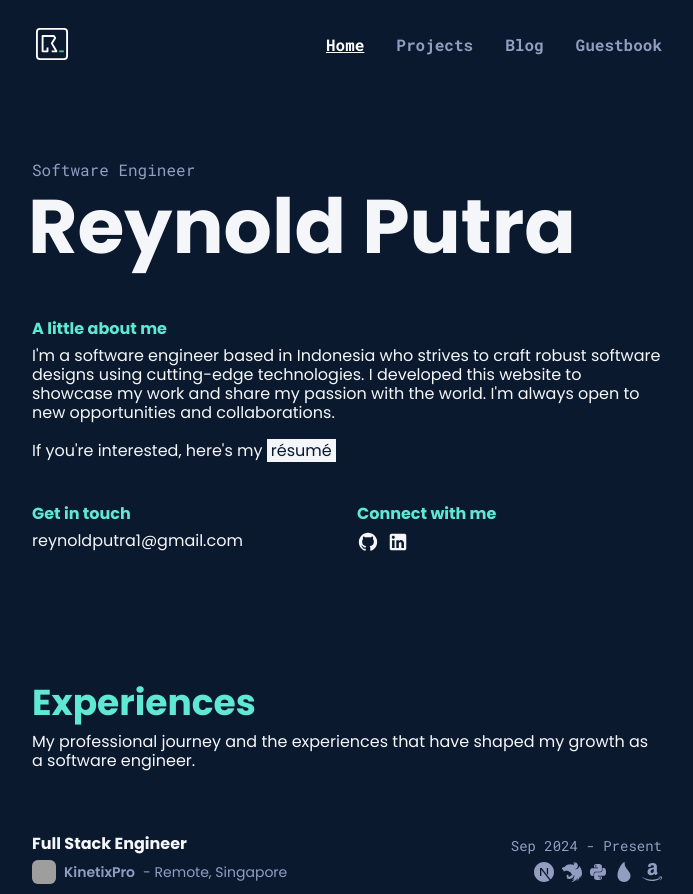
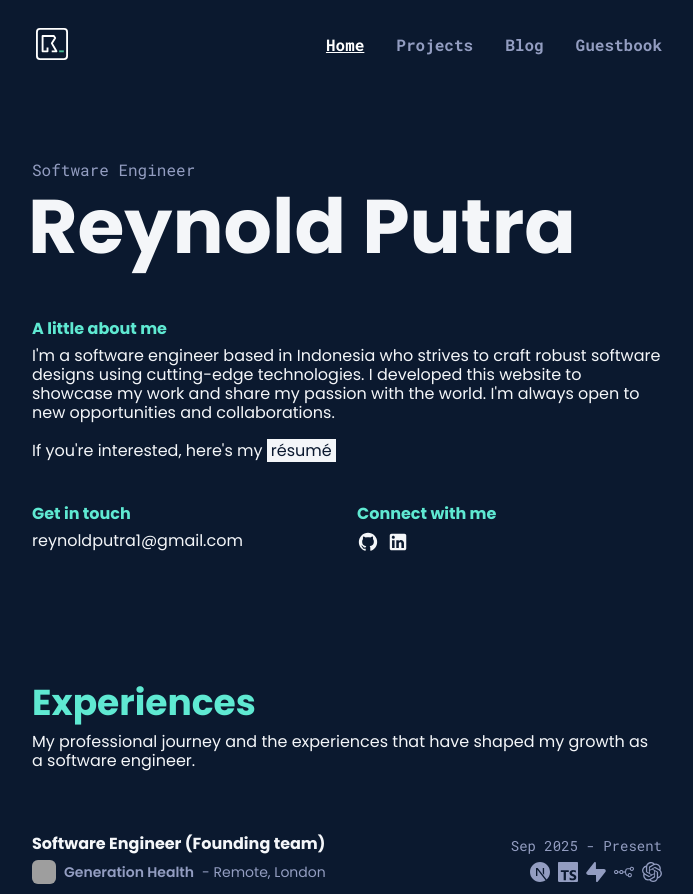
Before and after one commit to reynoldputra/reynoldputra.com, a Next.js app: page / in a window 1280 px wide. Shown: the top 894 px of the page, without its empty margins (293-986 px from the left). Built offline with nearby package versions, Linux system fonts and the light colour scheme; grey boxes are pictures that could not be loaded.

Commit message:
feat: add genaia

```diff
--- a/src/app/_components/experience-section/ExperienceSection.tsx
+++ b/src/app/_components/experience-section/ExperienceSection.tsx
@@ -25,12 +25,26 @@ interface ExperienceItem {
 
 const experiences: ExperienceItem[] = [
     {
+        title: "Software Engineer (Founding team)",
+        company: "Generation Health",
+        location: "Remote, London",
+        logo: "https://ik.imagekit.io/cndlyiyfg/reynoldputra-com/company-logo/genaia.png",
+        startDate: "Sep 2025",
+        endDate: "Present",
+        icons: ["next", "typescript", "supabase", "n8n", "openai"],
+        description: [
+            "Built healthcare apps with a fast MVP delivery cycle, developing 5+ core features end-to-end",
+            "Integrated GenAI pipelines to parse and extract structured content from documents with N8N",
+            "Initiated Next.js–Supabase integration for rapid development"
+        ]
+    },
+    {
         title: "Full Stack Engineer",
         company: "KinetixPro",
         location: "Remote, Singapore",
         logo: "https://ik.imagekit.io/cndlyiyfg/reynoldputra-com/company-logo/kinetixpro.jpeg",
         startDate: "Sep 2024",
-        endDate: "Present",
+        endDate: "Mar 2026",
         icons: ["next", "nest", "python", "elixir", "aws"],
         link: "https://www.kinetixpro.ai",
         description: [
@@ -42,20 +56,6 @@ const experiences: ExperienceItem[] = [
             "Improved reliability of on-premise multi-tenant servers and AWS-based deployments"
         ]
     },
-    // {
-    //     title: "Founding Full Stack Engineer (Part time)",
-    //     company: "Generation Health",
-    //     location: "Remote, London",
-    //     logo: "https://ik.imagekit.io/cndlyiyfg/reynoldputra-com/company-logo/genaia.png",
-    //     startDate: "Sep 2025",
-    //     endDate: "Present",
-    //     icons: ["next", "typescript", "supabase", "n8n"],
-    //     description: [
-    //         "Built healthcare apps with a fast MVP delivery cycle, developing 5+ core features end-to-end",
-    //         "Integrated GenAI pipelines to parse and extract structured content from documents with N8N",
-    //         "Initiated Next.js–Supabase integration for rapid development"
-    //     ]
-    // },
     {
         title: "Implementation (DevOps) Engineer Intern",
         company: "Traveloka",
--- a/src/data/technologies.tsx
+++ b/src/data/technologies.tsx
@@ -1,9 +1,8 @@
 import { ReactNode } from "react";
-import { SiAmazon, SiC, SiDatadog, SiElectron, SiElixir, SiGo, SiLaravel, SiNestjs, SiNextdotjs, SiPython, SiReact, SiSupabase, SiTerraform, SiTypescript, SiN8N } from "react-icons/si";
+import { SiAmazon, SiC, SiDatadog, SiElectron, SiElixir, SiGo, SiLaravel, SiNestjs, SiNextdotjs, SiPython, SiReact, SiSupabase, SiTerraform, SiTypescript, SiN8N, SiOpenai } from "react-icons/si";
 import { VscAzure } from "react-icons/vsc";
 
-
-export type Technology = "react" | "nest" | "next" | "laravel" | "typescript" | "aws" | "azure" | "golang" | "iot" | "arduino" | "c" | "python" | "ai" | "electron" | "elixir" | "terraform" | "datadog" | "supabase" | "n8n";
+export type Technology = "react" | "nest" | "next" | "laravel" | "typescript" | "aws" | "azure" | "golang" | "iot" | "arduino" | "c" | "python" | "ai" | "electron" | "elixir" | "terraform" | "datadog" | "supabase" | "n8n" | "openai";
 
 export interface TechItem {
   key: Technology;
@@ -104,5 +103,10 @@ export const technologyMap: Record<Technology, TechItem> = {
   "ai": {
     key: "ai",
     name: "AI"
+  },
+  "openai": {
+    key: "openai",
+    name: "OpenAI",
+    icon: () => <SiOpenai className="text-lg" />
   }
 };
```
